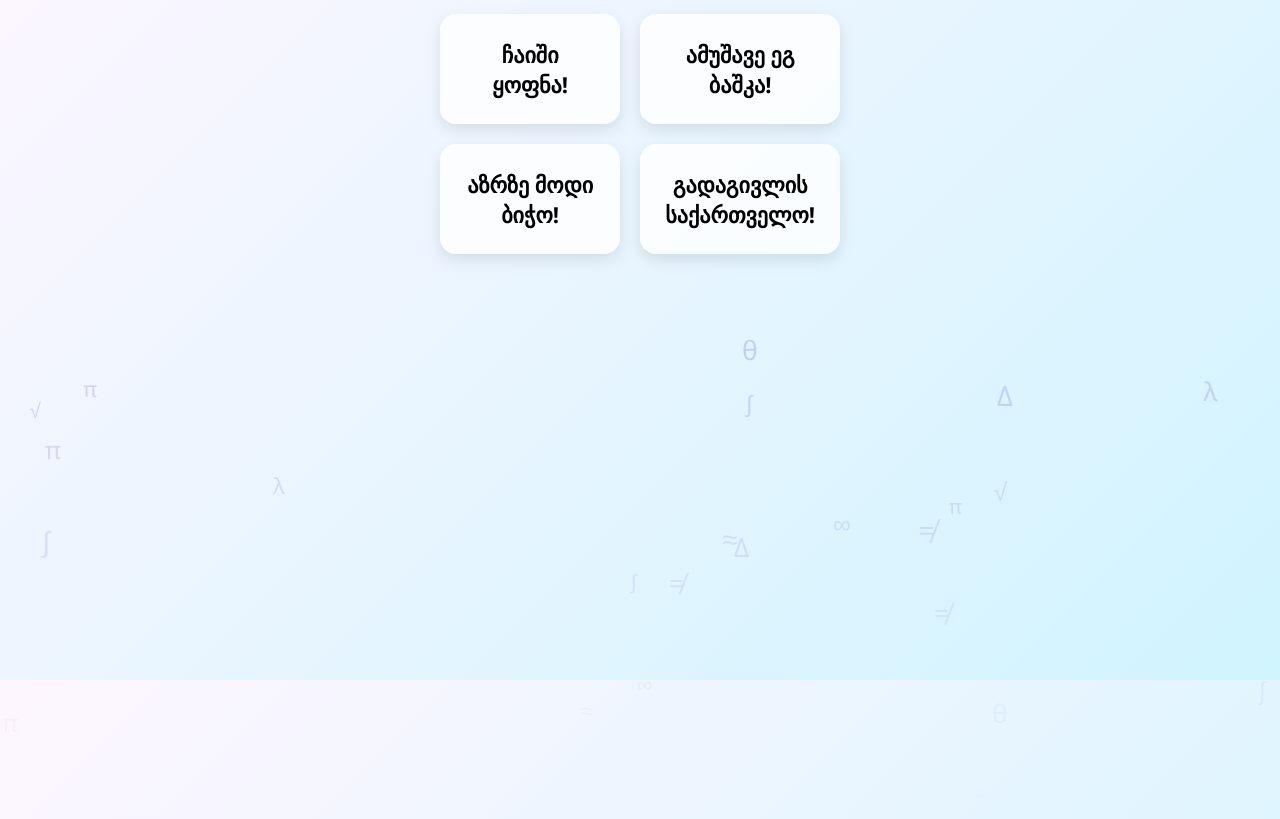
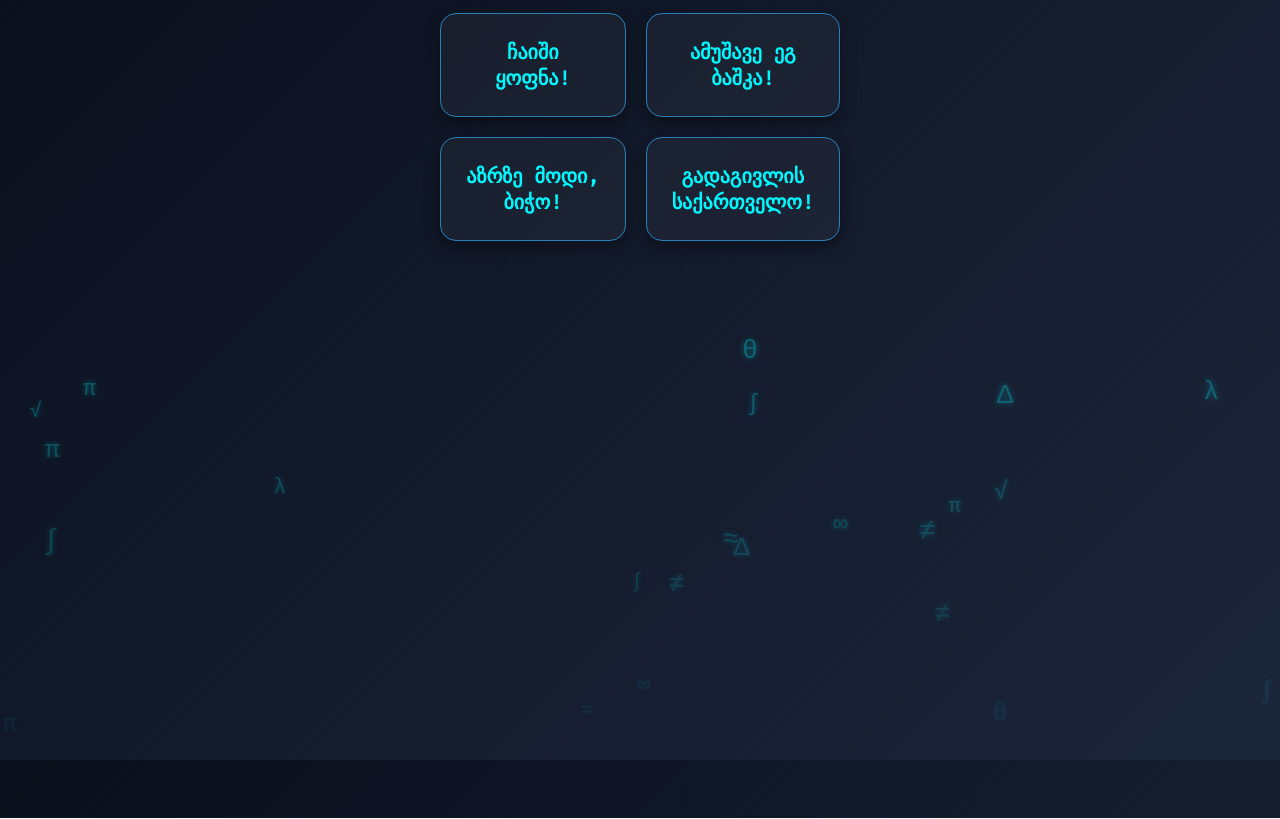
Before and after one commit to SabaJolbordi/bashka1, a plain HTML site: page index.html in a window 1280 px wide. Shown: the part 120-939 px from the top of the page. Drawn offline with Linux system fonts and the light colour scheme.

Commit message:
index.html

```diff
--- a/index.html
+++ b/index.html
@@ -1,13 +1,14 @@
 <!DOCTYPE html>
 <html lang="ka">
 <head>
-  <meta charset="UTF-8" />
-  <meta name="viewport" content="width=device-width, initial-scale=1.0"/>
-  <title>მოტივაცია და ხმა</title>
+  <meta charset="UTF-8">
+  <meta name="viewport" content="width=device-width, initial-scale=1.0">
+  <title>მოტივაცია მათემატიკოსისთვის</title>
+  <link href="https://fonts.googleapis.com/css2?family=Fira+Code&display=swap" rel="stylesheet">
   <style>
     body {
-      font-family: "Segoe UI", sans-serif;
-      background: linear-gradient(135deg, #fef6ff, #d0f4ff);
+      font-family: 'Fira Code', monospace;
+      background: linear-gradient(135deg, #0a0f1c, #1c263b);
       display: flex;
       flex-direction: column;
       align-items: center;
@@ -17,50 +18,51 @@
       margin: 0;
       overflow: hidden;
       position: relative;
-      box-sizing: border-box;
+      color: #eaf6ff;
     }
 
     h1 {
-      color: #333;
+      color: #00f7ff;
       font-size: 32px;
       text-align: center;
       margin-bottom: 30px;
       z-index: 1;
+      text-shadow: 0 0 5px #00f7ff;
     }
 
     .grid {
       display: grid;
-  grid-template-columns: repeat(2, 1fr); /* მხოლოდ 2 სვეტი */
+      grid-template-columns: repeat(2, 1fr);
       gap: 20px;
       width: 100%;
       max-width: 400px;
       z-index: 1;
-  box-sizing: border-box;
     }
 
     .button-box {
-      background: #ffffffcc;
+      background: rgba(255, 255, 255, 0.04);
+      color: #00f7ff;
+      border: 1px solid #2980b9;
       border-radius: 16px;
       padding: 25px;
       text-align: center;
       font-weight: bold;
-      font-size: 22px;
+      font-size: 20px;
       cursor: pointer;
-      box-shadow: 0 6px 16px rgba(0,0,0,0.1);
-      transition: transform 0.2s, box-shadow 0.2s, background-color 0.2s;
+      box-shadow: 0 6px 16px rgba(0, 0, 0, 0.4);
+      transition: all 0.3s ease-in-out;
       user-select: none;
-      overflow-wrap: break-word;
-      word-wrap: break-word;
     }
 
     .button-box:hover {
-      transform: translateY(-4px);
-      box-shadow: 0 8px 20px rgba(0,0,0,0.15);
-      background-color: #fce4ec;
+      transform: translateY(-6px) scale(1.02);
+      background: rgba(0, 247, 255, 0.08);
+      color: #ffcc00;
+      box-shadow: 0 0 10px rgba(0, 247, 255, 0.6);
     }
 
     .button-box.active {
-      background-color: #b2ebf2;
+      background-color: #34495e;
       transform: scale(0.97);
     }
 
@@ -68,10 +70,11 @@
       position: absolute;
       top: -50px;
       font-size: 28px;
-      color: #8884d8;
-      opacity: 0.7;
+      color: #00f7ff;
+      opacity: 0.6;
       animation: fall linear infinite;
       pointer-events: none;
+      text-shadow: 0 0 6px #00f7ff;
     }
 
     @keyframes fall {
@@ -99,20 +102,20 @@
 </head>
 <body>
 
-  <h1>გააგრძელე ბრძოლა, წარმატება  წინ გელის!</h1>
+  <h1>გააგრძელე ბრძოლა, წარმატება წინ გელის!</h1>
 
   <div class="grid">
     <div class="button-box" onclick="playSound(1)">ჩაიში ყოფნა!</div>
     <div class="button-box" onclick="playSound(2)">ამუშავე ეგ ბაშკა!</div>
-    <div class="button-box" onclick="playSound(3)">აზრზე მოდი ბიჭო!</div>
+    <div class="button-box" onclick="playSound(3)">აზრზე მოდი, ბიჭო!</div>
     <div class="button-box" onclick="playSound(4)">გადაგივლის საქართველო!</div>
   </div>
 
-  <!-- ხმები -->
   <audio id="sound1" src="1.mp3" preload="auto"></audio>
   <audio id="sound2" src="2.mp3" preload="auto"></audio>
   <audio id="sound3" src="3.mp3" preload="auto"></audio>
   <audio id="sound4" src="4.mp3" preload="auto"></audio>
+
 
   <script>
     function playSound(number) {
@@ -131,7 +134,7 @@
       }
     }
 
-    // მათემატიკური სიმბოლოების წვიმა
+    // Falling math symbols
     const symbols = ['π', '∑', '√', '∞', '∫', 'Δ', '≠', '≈', 'θ', 'λ'];
     const numSymbols = 25;
 
@@ -145,6 +148,5 @@
       document.body.appendChild(el);
     }
   </script>
-
 </body>
 </html>
```
Lines whose indentation alone changed are shown as unchanged.
